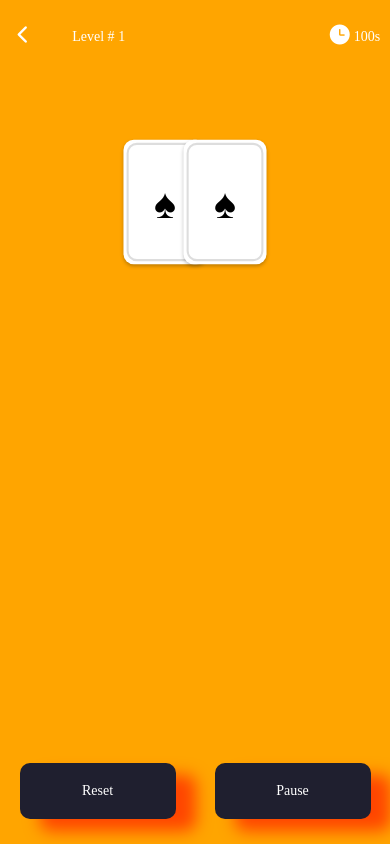
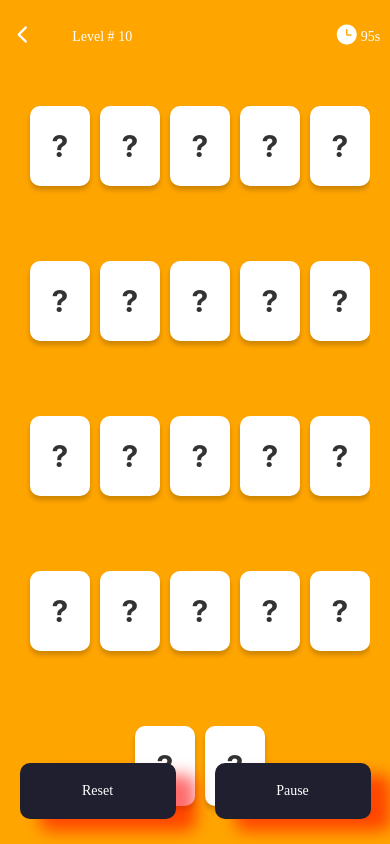
Before and after one commit to Yousuf2110/fliping-cards-game, a React Native app: screen /Game in a window 390 px wide. Built offline with nearby package versions, Linux system fonts and the light colour scheme; what react-native-responsive-fontsize would draw is missing.

Commit message:
functionality done

```diff
--- a/src/components/levelInfo/index.tsx
+++ b/src/components/levelInfo/index.tsx
@@ -1,5 +1,5 @@
 import React, {useEffect, useRef} from 'react';
-import {Animated, Modal, StatusBar, View} from 'react-native';
+import {Animated, Modal, View, Text} from 'react-native';
 import {useNavigation} from '@react-navigation/native';
 import AntDesign from 'react-native-vector-icons/AntDesign';
 import Entypo from 'react-native-vector-icons/Entypo';
@@ -7,10 +7,14 @@ import Entypo from 'react-native-vector-icons/Entypo';
 import {styles} from './styles';
 import {THEME} from '../../constants/theme';
 import Button from '../button';
-import {SCREEN} from '../../constants/screen';
 
-const LevelInfo = ({levelInfoModal, setLevelInfoModal, winner}: any) => {
-  const navigation: any = useNavigation();
+const LevelInfo = ({
+  levelInfoModal,
+  setLevelInfoModal,
+  onPress,
+  winStatus,
+}: any) => {
+  const navigation = useNavigation();
   const scaleAnim = useRef(new Animated.Value(0)).current;
   const textOpacity = useRef(new Animated.Value(0)).current;
 
@@ -33,34 +37,24 @@ const LevelInfo = ({levelInfoModal, setLevelInfoModal, winner}: any) => {
       animationType="slide"
       transparent={true}
       visible={levelInfoModal}
-      onRequestClose={() => {
-        setLevelInfoModal(!levelInfoModal);
-      }}>
+      onRequestClose={() => setLevelInfoModal(!levelInfoModal)}>
       <View style={styles.container}>
         <View style={styles.modalView}>
           <Animated.View
             style={[styles.iconRow, {transform: [{scale: scaleAnim}]}]}>
-            <AntDesign name="star" color={THEME.YELLOW} size={100} />
-            <AntDesign
-              name="star"
-              color={THEME.YELLOW}
-              size={100}
-              style={{bottom: 50}}
-            />
-            <AntDesign name="star" color={THEME.YELLOW} size={100} />
+            {winStatus ? (
+              <AntDesign name="star" color={THEME.YELLOW} size={100} />
+            ) : (
+              <Entypo name="emoji-sad" color={THEME.YELLOW} size={100} />
+            )}
           </Animated.View>
-          <Animated.View
-            style={[styles.iconRow, {transform: [{scale: scaleAnim}]}]}>
-            <Entypo name="emoji-sad" color={THEME.YELLOW} size={150} />
-          </Animated.View>
-
           <Animated.Text style={[styles.youWonText, {opacity: textOpacity}]}>
-            You Loss!
+            {winStatus ? 'You Won!' : 'You Lost!'}
           </Animated.Text>
 
           <Button
-            title="Try Again"
-            onPress={() => setLevelInfoModal(!levelInfoModal)}
+            title={winStatus ? 'Next Level' : 'Try Again'}
+            onPress={onPress}
           />
           <Button title="Main Menu" onPress={() => navigation.goBack()} />
         </View>
--- a/src/screens/game/index.tsx
+++ b/src/screens/game/index.tsx
@@ -1,21 +1,53 @@
-import React, {useState} from 'react';
-import {Animated, View} from 'react-native';
-import {useNavigation} from '@react-navigation/native';
-
+import React, {useState, useEffect} from 'react';
+import {
+  Animated,
+  View,
+  Text,
+  TouchableOpacity,
+  Alert,
+  FlatList,
+} from 'react-native';
 import {styles} from './styles';
 import Header from '../../components/header';
 import {Easing} from 'react-native';
-import Card from '../../components/card';
-import {SCREEN} from '../../constants/screen';
 import Button from '../../components/button';
 import LevelInfo from '../../components/levelInfo';
 
-const Game = () => {
-  const navigation: any = useNavigation();
-  const [levelInfoModal, setLevelInfoModal] = useState(false);
-  const [cardAnimation] = React.useState(new Animated.Value(0));
+type Card = {
+  id: number;
+  number: number;
+};
 
-  React.useEffect(() => {
+const Game: React.FC = () => {
+  const [level, setLevel] = useState<number>(10);
+  const [cards, setCards] = useState<Card[]>([]);
+  const [winStatus, setWinStatus] = useState<boolean>(false);
+  const [flippedCards, setFlippedCards] = useState<Card[]>([]);
+  const [matchedCards, setMatchedCards] = useState<number[]>([]);
+  const [cardAnimation] = useState<Animated.Value>(new Animated.Value(0));
+  const [timer, setTimer] = useState<number>(level <= 7 ? 200 : 100);
+  const [levelInfoModal, setLevelInfoModal] = useState<boolean>(false);
+
+  const generateUniqueNumber = (usedNumbers: number[]): number => {
+    let num: number;
+    do {
+      num = Math.floor(Math.random() * 50);
+    } while (usedNumbers.includes(num));
+    usedNumbers.push(num);
+    return num;
+  };
+
+  const getColumnsByLevel = (level: number): number => {
+    const columns = [2, 3, 4, 5, 3, 5, 4, 5, 5, 5];
+    return columns[level - 1] || 2;
+  };
+
+  useEffect(() => {
+    initializeCards();
+    setTimer(level <= 7 ? 200 : 100);
+  }, [level]);
+
+  useEffect(() => {
     Animated.loop(
       Animated.sequence([
         Animated.timing(cardAnimation, {
@@ -34,34 +66,136 @@ const Game = () => {
     ).start();
   }, []);
 
+  useEffect(() => {
+    const interval = setInterval(() => {
+      setTimer(prevTimer => {
+        if (prevTimer > 0) {
+          return prevTimer - 1;
+        } else {
+          clearInterval(interval);
+          setWinStatus(false);
+          setLevelInfoModal(true);
+          resetLevel();
+          return 0;
+        }
+      });
+    }, 1000);
+
+    return () => clearInterval(interval);
+  }, [level]);
+
+  const initializeCards = () => {
+    const numPairs = level + 1;
+    const newCards: Card[] = [];
+    const usedNumbers: number[] = [];
+
+    for (let i = 0; i < numPairs; i++) {
+      const randomNum = generateUniqueNumber(usedNumbers);
+      newCards.push({id: i * 2, number: randomNum});
+      newCards.push({id: i * 2 + 1, number: randomNum});
+    }
+
+    setCards(newCards.sort(() => Math.random() - 0.5));
+    setFlippedCards([]);
+    setMatchedCards([]);
+  };
+
   const scale = cardAnimation.interpolate({
     inputRange: [0, 0.5, 1],
     outputRange: [1, 1.05, 1],
   });
 
+  const handleCardPress = (card: Card) => {
+    if (flippedCards.length === 1 && flippedCards[0].id === card.id) {
+      return;
+    }
+
+    setFlippedCards([...flippedCards, card]);
+
+    if (flippedCards.length === 1) {
+      if (flippedCards[0].number === card.number) {
+        setMatchedCards([...matchedCards, flippedCards[0].id, card.id]);
+        setFlippedCards([]);
+        checkLevelCompletion();
+      } else {
+        setTimeout(() => setFlippedCards([]), 1000);
+      }
+    }
+  };
+
+  const checkLevelCompletion = () => {
+    if (matchedCards.length + 2 === cards.length) {
+      setWinStatus(true);
+      setLevelInfoModal(true);
+    }
+  };
+
+  const handleLevelOutcome = () => {
+    if (winStatus) {
+      if (level < 10) {
+        setLevel(prevLevel => prevLevel + 1);
+        setTimer(level + 1 <= 7 ? 200 : 100);
+      } else {
+        Alert.alert('Congratulations!', 'You have completed all levels.', [
+          {text: 'OK', onPress: resetGame},
+        ]);
+        resetGame();
+      }
+    } else {
+      resetLevel();
+    }
+    setLevelInfoModal(false);
+    setWinStatus(false);
+  };
+
+  const resetLevel = () => {
+    setFlippedCards([]);
+    setMatchedCards([]);
+    setTimer(level <= 7 ? 200 : 100);
+    initializeCards();
+  };
+
+  const resetGame = () => {
+    setFlippedCards([]);
+    setMatchedCards([]);
+    setLevel(1);
+    setTimer(10);
+    initializeCards();
+  };
+
+  const renderCard = ({item}: {item: Card}) => (
+    <TouchableOpacity
+      onPress={() => handleCardPress(item)}
+      style={[
+        styles.card,
+        {transform: [{scale}]},
+        matchedCards.includes(item.id) && styles.matchedCard,
+      ]}>
+      <Text style={styles.cardText}>
+        {flippedCards.some(flippedCard => flippedCard.id === item.id) ||
+        matchedCards.includes(item.id)
+          ? item.number
+          : '?'}
+      </Text>
+    </TouchableOpacity>
+  );
+
   return (
     <View style={styles.container}>
-      <Header seconds={'100'} level={'1'} />
-      <View style={styles.cardsContainer}>
-        <Card
-          scale={scale}
-          cardSymbol={'♠'}
-          rotation={'0deg'}
-          style={styles.centerCard}
-        />
-        <Card
-          scale={scale}
-          cardSymbol={'♠'}
-          rotation={'0deg'}
-          style={styles.centerCard}
-        />
-      </View>
+      <Header seconds={timer.toString()} level={level.toString()} />
+
+      <FlatList
+        data={cards}
+        renderItem={renderCard}
+        keyExtractor={item => item.id.toString()}
+        numColumns={getColumnsByLevel(level)}
+        contentContainerStyle={styles.cardsContainer}
+        key={level}
+      />
+
       <View style={styles.footer}>
         <View style={{width: '50%'}}>
-          <Button
-            title={'Reset'}
-            onPress={() => navigation.navigate(SCREEN.GAME)}
-          />
+          <Button title={'Reset'} onPress={resetGame} />
         </View>
         <View style={{width: '50%'}}>
           <Button
@@ -70,9 +204,12 @@ const Game = () => {
           />
         </View>
       </View>
+
       <LevelInfo
+        onPress={handleLevelOutcome}
         levelInfoModal={levelInfoModal}
         setLevelInfoModal={setLevelInfoModal}
+        winStatus={winStatus}
       />
     </View>
   );
--- a/src/screens/game/styles.tsx
+++ b/src/screens/game/styles.tsx
@@ -9,11 +9,38 @@ export const styles = StyleSheet.create({
     alignItems: 'center',
   },
   cardsContainer: {
-    flexDirection: 'row',
-    justifyContent: 'center',
+    flex: 1,
+    // flexDirection: 'row',
+    justifyContent: 'space-around',
     alignItems: 'center',
     width: '100%',
-    marginTop: hp(10),
+  },
+  matchedCard: {
+    backgroundColor: '#4caf50', // Green background for matched cards
+    borderColor: '#388e3c', // Darker green border
+    borderWidth: 2,
+    transform: [{scale: 1.1}], // Slight scale for visual effect
+    opacity: 0.8, // Slight transparency for matched cards
+  },
+  card: {
+    width: 60,
+    height: 80,
+    marginVertical: hp(1),
+    backgroundColor: '#fff',
+    borderRadius: 10,
+    shadowColor: '#000',
+    shadowOffset: {width: 0, height: 4},
+    shadowOpacity: 0.2,
+    shadowRadius: 5,
+    elevation: 5,
+    alignItems: 'center',
+    justifyContent: 'center',
+    marginLeft: 10,
+  },
+  cardText: {
+    fontSize: 30,
+    color: '#333',
+    fontWeight: 'bold',
   },
   leftCard: {
     backgroundColor: THEME.WHITE,
```
